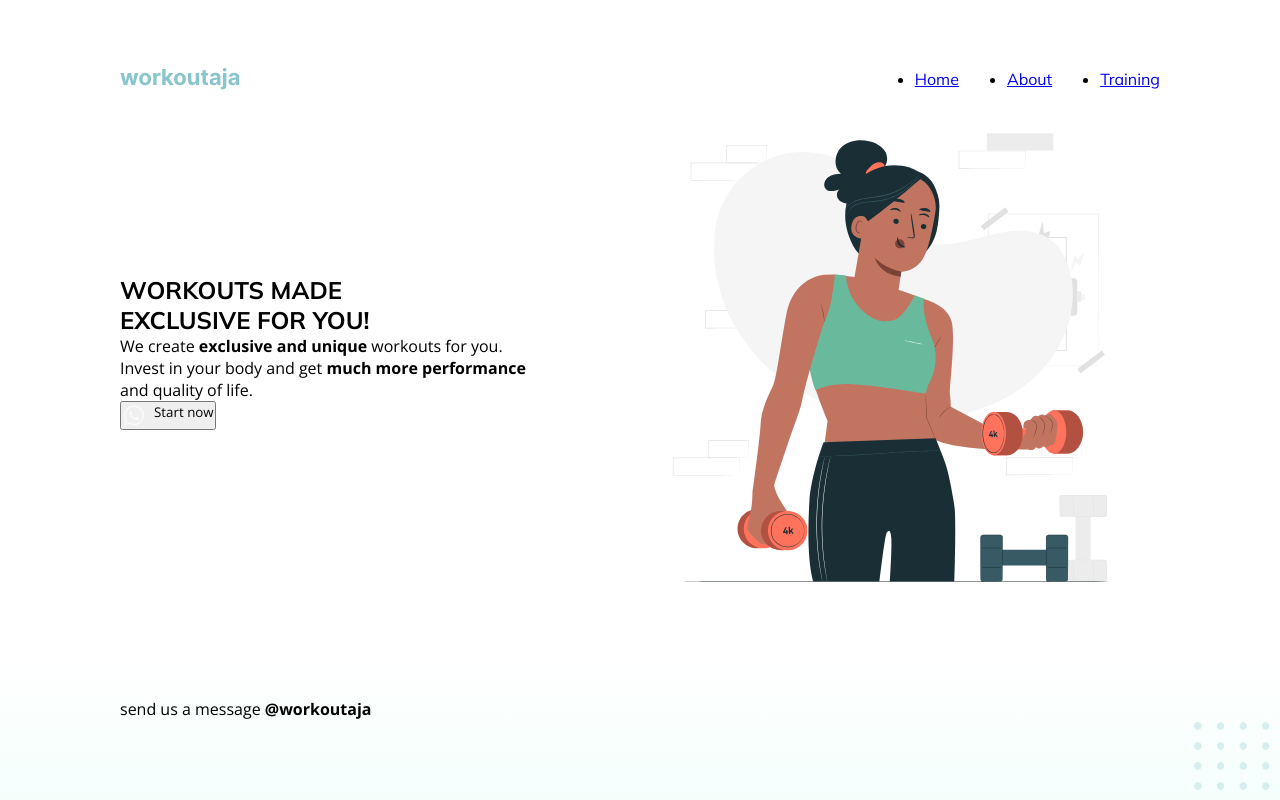
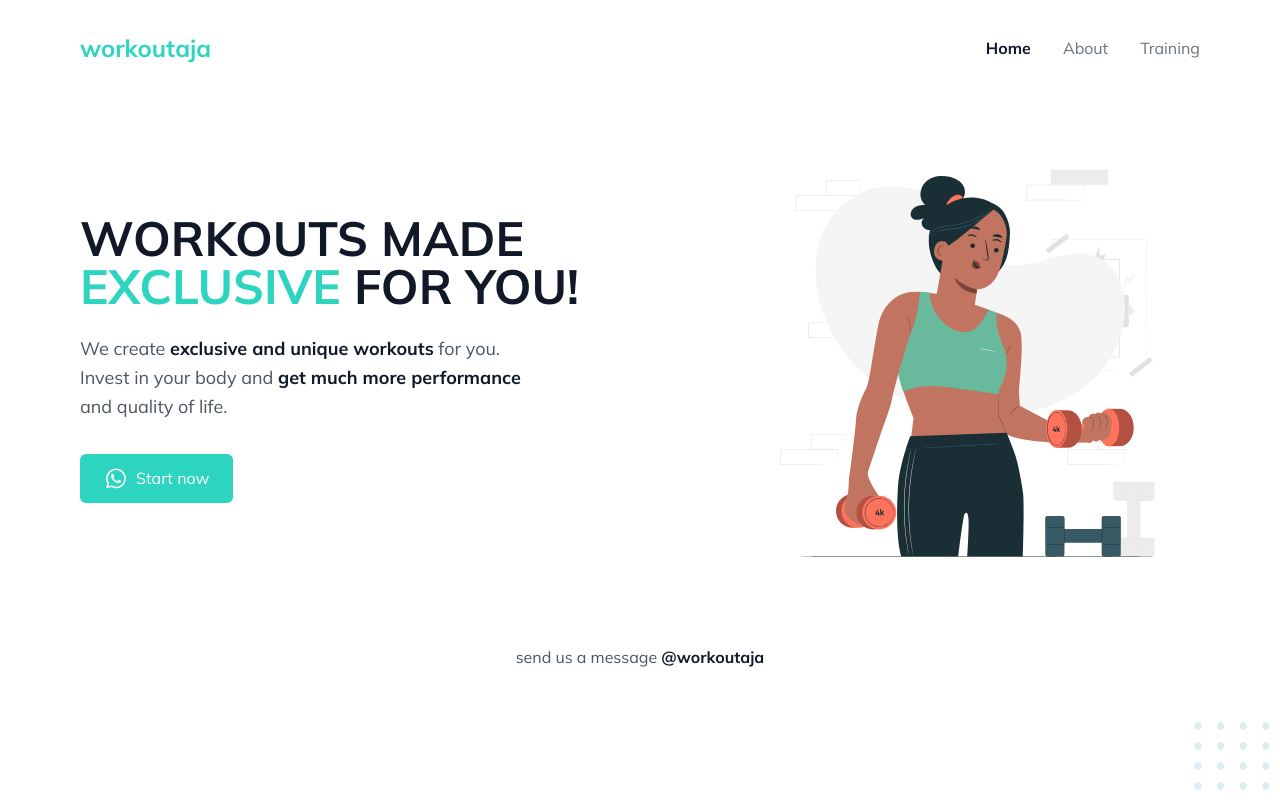
Before and after one commit to zulfikar-ditya/web-client-development, a website: page workoutaja/index.html in a window 1280 px wide. Drawn offline with nearby package versions, Linux system fonts and the light colour scheme; files that its build step writes are made by us from their sources.

Commit message:
feat: enhance layout and styling with Tailwind CSS

```diff
--- a/workoutaja/css/app.css
+++ b/workoutaja/css/app.css
@@ -1,34 +1,85 @@
 @import "tailwindcss";
-@custom-variant dark (&:where(.dark, .dark *));
 
-/* https://github.com/zera-app/fexend-html */
-@theme {
-	--color-primary: #615fff;
-	--color-primary-dark: #7c86ff;
-	--color-secondary: #9333ea;
-	--color-secondary-dark: #c27aff;
-	--color-warning: #f59e08;
-	--color-warning-dark: #ffb900;
-	--color-success: #00c950;
-	--color-success-dark: #05df72;
-	--color-danger: #fb2c36;
-	--color-danger-dark: #ff6467;
-	--color-info: #00b8db;
-	--color-info-dark: #00d3f2;
-	--color-foreground: #ffffff;
-	--color-foreground-dark: #0f172a;
-	--color-background: #f1f5f9;
-	--color-background-dark: #020617;
-	--color-dark: #020618;
-	--color-dark-secondary: #020618;
-	--color-white-dark: #f1f5f9;
+/* Custom styles that extend Tailwind */
+@layer components {
+	.page {
+		@apply min-h-screen bg-white relative overflow-hidden font-['Mulish'] text-gray-900;
+	}
+
+	/* Navigation styles */
+	nav {
+		@apply flex items-center justify-between py-8 px-6 md:px-20;
+	}
+
+	nav ul {
+		@apply flex gap-8;
+	}
+
+	nav li a {
+		@apply text-gray-500 hover:text-gray-900 transition-colors font-medium;
+	}
+
+	nav li a:hover {
+		@apply font-bold;
+	}
+
+	/* Active navigation link */
+	nav li:first-child a {
+		@apply text-gray-900 font-bold;
+	}
+
+	#logo {
+		@apply text-teal-400 text-2xl font-bold;
+	}
+
+	/* Main content section */
+	main {
+		@apply flex flex-col md:flex-row items-center justify-between px-6 md:px-20 py-10;
+	}
+
+	main img {
+		@apply w-full md:w-2/5 max-w-md;
+	}
+
+	.text {
+		@apply w-full md:w-1/2 mb-10 md:mb-0;
+	}
+
+	h1 {
+		@apply text-4xl md:text-5xl font-bold mb-6 leading-tight;
+	}
+
+	h1 span {
+		@apply text-teal-400;
+	}
+
+	p {
+		@apply text-lg text-gray-600 mb-8 leading-relaxed;
+	}
+
+	strong {
+		@apply text-gray-900;
+	}
+
+	button {
+		@apply bg-teal-400 text-white py-3 px-6 rounded-md flex items-center gap-2 hover:bg-teal-500 transition-colors;
+	}
+
+	button img {
+		@apply w-5 h-5;
+	}
+
+	/* Footer */
+	footer {
+		@apply text-center text-gray-600 py-6;
+	}
+
+	footer a {
+		@apply text-gray-900 font-bold;
+	}
+
+	/* Decorative elements */
+	#balls {
+		@apply absolute bottom-0 left-0 -z-10 w-32 md:w-auto;
+	}
 }
-
-body {
-	@apply font-sans text-base font-normal bg-slate-100 dark:bg-slate-950 text-slate-900 dark:text-slate-100;
-	font-family: "Lexend", sans-serif;
-}
-
-html.dark body {
-	@apply bg-background-dark text-foreground;
-}
--- a/workoutaja/index.html
+++ b/workoutaja/index.html
@@ -1,60 +1,107 @@
 <!DOCTYPE html>
 <html lang="en">
 	<head>
+		<meta charset="UTF-8" />
+		<meta name="viewport" content="width=device-width, initial-scale=1.0" />
+		<title>Workoutaja - Exclusive Workouts</title>
+		<!-- Tailwind CSS -->
+		<script src="https://cdn.tailwindcss.com"></script>
+		<!-- Google Fonts -->
 		<link rel="preconnect" href="https://fonts.googleapis.com" />
 		<link rel="preconnect" href="https://fonts.gstatic.com" crossorigin />
-		<meta charset="UTF-8" />
-		<meta name="viewport" content="width=device-width, initial-scale=1.0" />
-		<title>Document</title>
-		<link rel="stylesheet" href="./build/css/style.css" />
 		<link
 			href="https://fonts.googleapis.com/css2?family=Mulish:wght@400;700&family=Open+Sans:wght@400;700&display=swap"
 			rel="stylesheet"
 		/>
+		<script>
+			tailwind.config = {
+				theme: {
+					extend: {
+						fontFamily: {
+							mulish: ["Mulish", "sans-serif"],
+						},
+						colors: {
+							"teal-custom": "#8dc3b9",
+						},
+					},
+				},
+			};
+		</script>
 	</head>
 
-	<body>
-		<div class="page">
-			<nav>
-				<a href="#" id="logo" href="#">
-					<img src="./images/logo.svg" alt="workoutaja logo" />
+	<body
+		class="font-mulish text-gray-900 min-h-screen overflow-x-hidden relative"
+	>
+		<div class="max-w-7xl mx-auto">
+			<!-- Navigation -->
+			<nav class="flex items-center justify-between py-8 px-6 md:px-20">
+				<a href="#" id="logo" class="text-teal-400 text-2xl font-bold">
+					workoutaja
 				</a>
-				<ul>
-					<li><a href="#">Home</a></li>
-					<li><a href="#">About</a></li>
-					<li><a href="#">Training</a></li>
+				<ul class="flex gap-8">
+					<li><a href="#" class="font-bold">Home</a></li>
+					<li>
+						<a
+							href="#"
+							class="text-gray-500 hover:text-gray-900 transition-colors font-medium hover:font-bold"
+							>About</a
+						>
+					</li>
+					<li>
+						<a
+							href="#"
+							class="text-gray-500 hover:text-gray-900 transition-colors font-medium hover:font-bold"
+							>Training</a
+						>
+					</li>
 				</ul>
 			</nav>
 
-			<main>
-				<section class="text">
-					<h1>
+			<!-- Main Content -->
+			<main
+				class="flex flex-col md:flex-row items-center justify-between px-6 md:px-20 py-10"
+			>
+				<section class="w-full md:w-1/2 mb-10 md:mb-0">
+					<h1 class="text-4xl md:text-5xl font-bold mb-6 leading-tight">
 						WORKOUTS MADE <br />
-						<span>EXCLUSIVE</span> FOR YOU!
+						<span class="text-teal-400">EXCLUSIVE</span> FOR YOU!
 					</h1>
-					<p>
-						We create <strong>exclusive and unique</strong> workouts for you.
-						<br />
-						Invest in your body and get <strong>much more performance</strong
-						><br />and quality of life.
+					<p class="text-lg text-gray-600 mb-8 leading-relaxed">
+						We create
+						<strong class="text-gray-900">exclusive and unique workouts</strong>
+						for you.<br />
+						Invest in your body and
+						<strong class="text-gray-900">get much more performance</strong
+						><br />
+						and quality of life.
 					</p>
-					<button alt="go to whatsapp">
+					<button
+						class="bg-teal-400 text-white py-3 px-6 rounded-md flex items-center gap-2 hover:bg-teal-500 transition-colors"
+					>
 						<img src="./images/whatsapp-icon.svg" alt="whatsapp icon" />
 						Start now
 					</button>
 				</section>
 				<img
 					src="./images/woman.svg"
-					alt="illustration of a woman doing workout on a gym"
+					alt="Illustration of a woman doing workout in a gym"
+					class="w-full md:w-2/5 max-w-md"
 				/>
 			</main>
 
-			<footer>send us a message <a href="mailto:#">@workoutaja</a></footer>
+			<!-- Footer -->
+			<footer class="text-center text-gray-600 py-6">
+				send us a message
+				<a href="mailto:#" class="text-gray-900 font-bold">@workoutaja</a>
+			</footer>
 		</div>
+
+		<!-- Decorative elements -->
 		<img
 			id="balls"
 			src="./images/balls.svg"
-			alt="decorative balls on the bottom left os the page"
+			alt="Decorative balls on the bottom left of the page"
+			class="absolute bottom-0 right-0 -z-10 w-32 md:w-auto"
 		/>
 	</body>
 </html>
```
Also changed, not shown: workoutaja/build/css/app.css.
